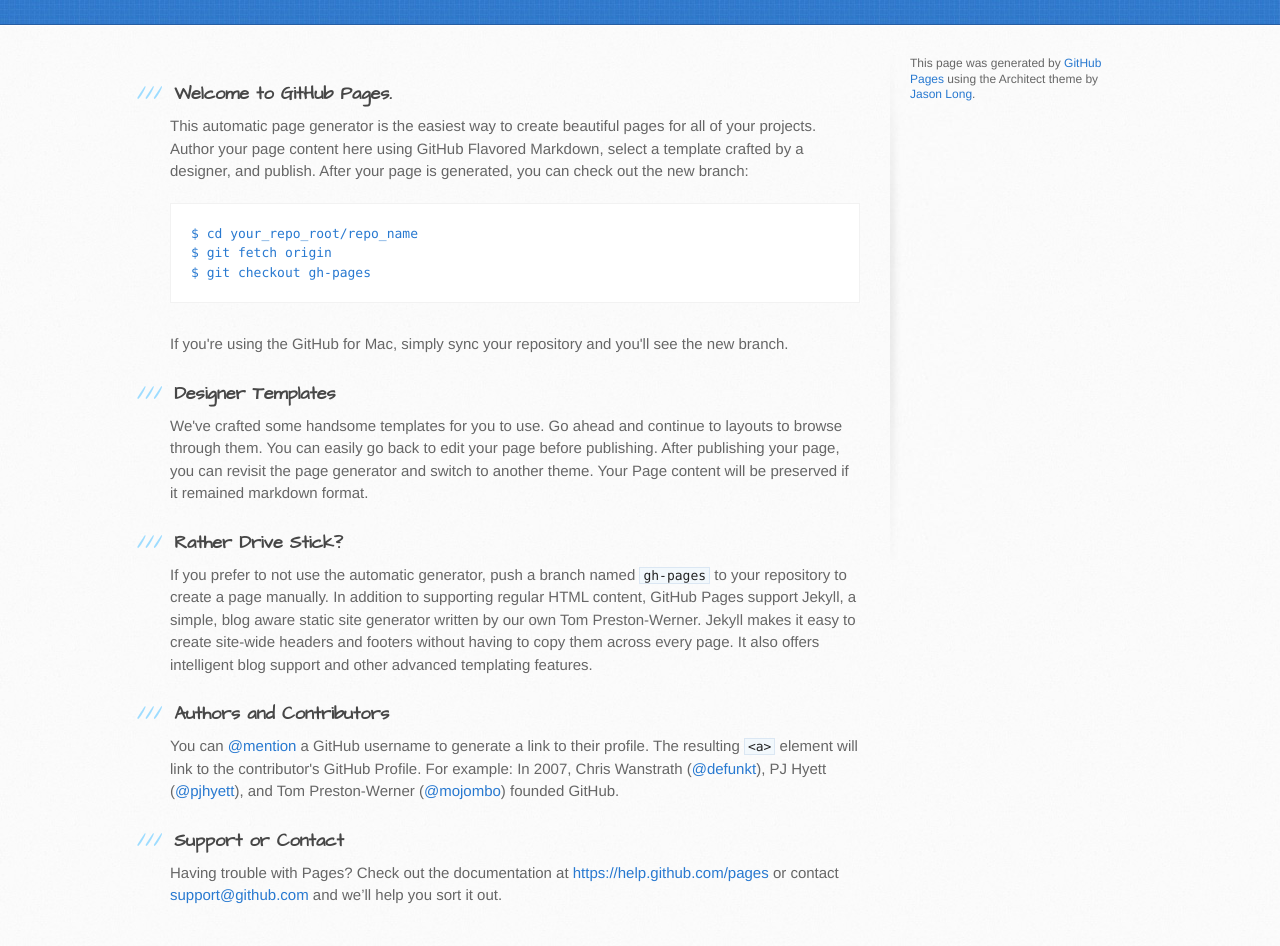
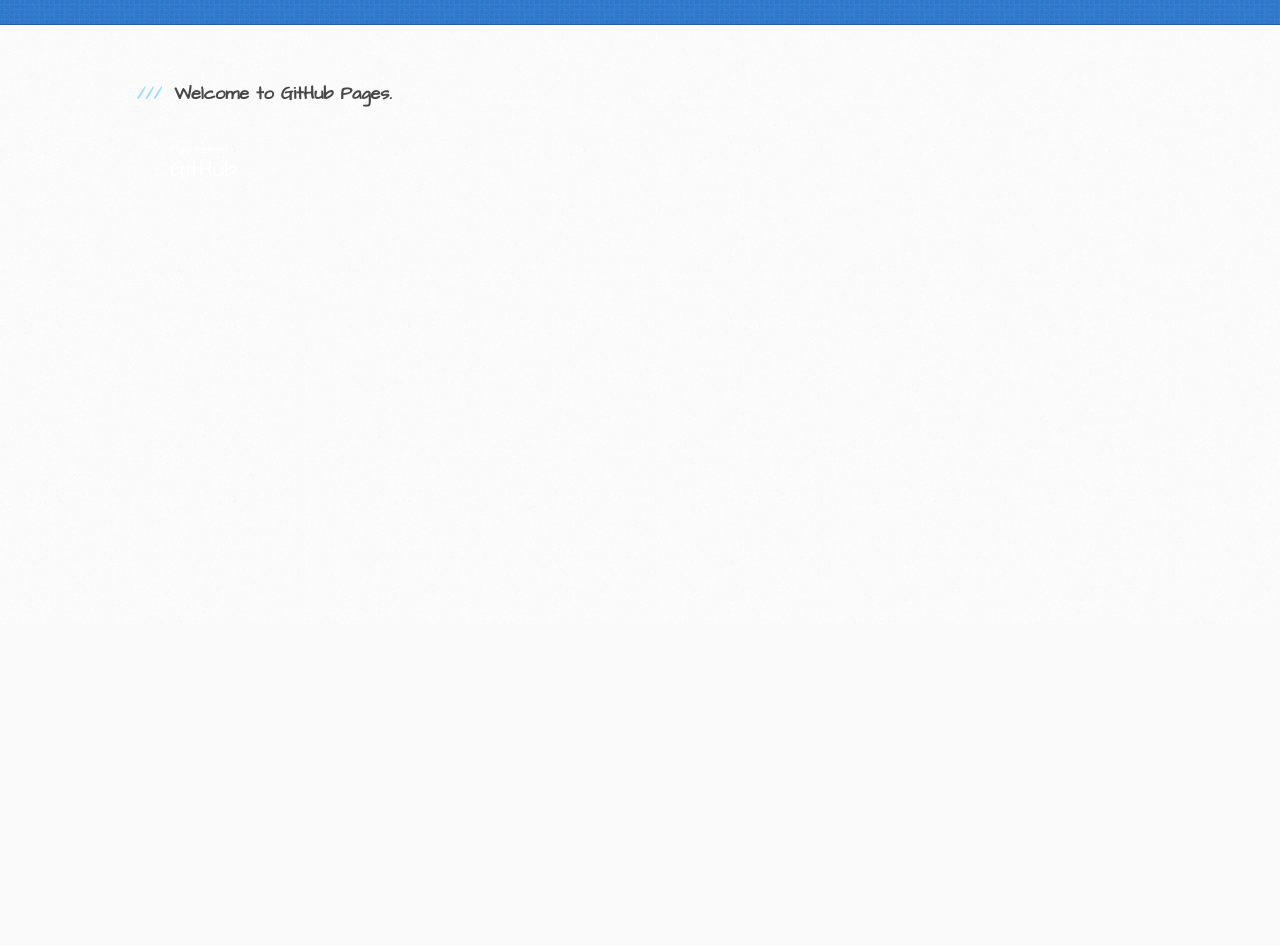
Before and after one commit to ervin-wong/ervin-wong.github.com, a plain HTML site: page index.html in a window 1280 px wide. Shown: the part 176-1122 px from the top of the page. After the commit the page ends 800 px from the top, so only its background shows below. Drawn offline with Linux system fonts and the light colour scheme.

Commit message:
Update index.html

```diff
--- a/index.html
+++ b/index.html
@@ -22,7 +22,6 @@
         <h1>Ervin</h1>
         <h2>Say hello to erveybody.</h2>
         <a href="https://github.com/ervin-wong" class="button"><small>Follow me on</small> GitHub</a>
-        <a href="http://ervin.wang/tetris.html" class="button"><small>Play Tetris!</small> GitHub</a>
       </div>
     </header>
 
@@ -30,45 +29,9 @@
       <div class="inner clearfix">
         <section id="main-content">
           <h3>
-<a id="welcome-to-github-pages" class="anchor" href="#welcome-to-github-pages" aria-hidden="true"><span class="octicon octicon-link"></span></a>Welcome to GitHub Pages.</h3>
-
-<p>This automatic page generator is the easiest way to create beautiful pages for all of your projects. Author your page content here using GitHub Flavored Markdown, select a template crafted by a designer, and publish. After your page is generated, you can check out the new branch:</p>
-
-<pre><code>$ cd your_repo_root/repo_name
-$ git fetch origin
-$ git checkout gh-pages
-</code></pre>
-
-<p>If you're using the GitHub for Mac, simply sync your repository and you'll see the new branch.</p>
-
-<h3>
-<a id="designer-templates" class="anchor" href="#designer-templates" aria-hidden="true"><span class="octicon octicon-link"></span></a>Designer Templates</h3>
-
-<p>We've crafted some handsome templates for you to use. Go ahead and continue to layouts to browse through them. You can easily go back to edit your page before publishing. After publishing your page, you can revisit the page generator and switch to another theme. Your Page content will be preserved if it remained markdown format.</p>
-
-<h3>
-<a id="rather-drive-stick" class="anchor" href="#rather-drive-stick" aria-hidden="true"><span class="octicon octicon-link"></span></a>Rather Drive Stick?</h3>
-
-<p>If you prefer to not use the automatic generator, push a branch named <code>gh-pages</code> to your repository to create a page manually. In addition to supporting regular HTML content, GitHub Pages support Jekyll, a simple, blog aware static site generator written by our own Tom Preston-Werner. Jekyll makes it easy to create site-wide headers and footers without having to copy them across every page. It also offers intelligent blog support and other advanced templating features.</p>
-
-<h3>
-<a id="authors-and-contributors" class="anchor" href="#authors-and-contributors" aria-hidden="true"><span class="octicon octicon-link"></span></a>Authors and Contributors</h3>
-
-<p>You can <a href="https://github.com/blog/821" class="user-mention">@mention</a> a GitHub username to generate a link to their profile. The resulting <code>&lt;a&gt;</code> element will link to the contributor's GitHub Profile. For example: In 2007, Chris Wanstrath (<a href="https://github.com/defunkt" class="user-mention">@defunkt</a>), PJ Hyett (<a href="https://github.com/pjhyett" class="user-mention">@pjhyett</a>), and Tom Preston-Werner (<a href="https://github.com/mojombo" class="user-mention">@mojombo</a>) founded GitHub.</p>
-
-<h3>
-<a id="support-or-contact" class="anchor" href="#support-or-contact" aria-hidden="true"><span class="octicon octicon-link"></span></a>Support or Contact</h3>
-
-<p>Having trouble with Pages? Check out the documentation at <a href="https://help.github.com/pages">https://help.github.com/pages</a> or contact <a href="mailto:support@github.com">support@github.com</a> and we’ll help you sort it out.</p>
-        </section>
-
-        <aside id="sidebar">
-
-
-          <p>This page was generated by <a href="https://pages.github.com">GitHub Pages</a> using the Architect theme by <a href="https://twitter.com/jasonlong">Jason Long</a>.</p>
-        </aside>
-      </div>
-    </div>
+<a id="welcome-to-github-pages" class="anchor" href="#welcome-to-github-pages" aria-hidden="true"><span class="octicon octicon-link"></span></a>
+Welcome to GitHub Pages.</h3>
+  <a href="http://ervin.wang/tetris.html" class="button"><small>Play Tetris!</small> GitHub</a>
 
 
   </body>
```
